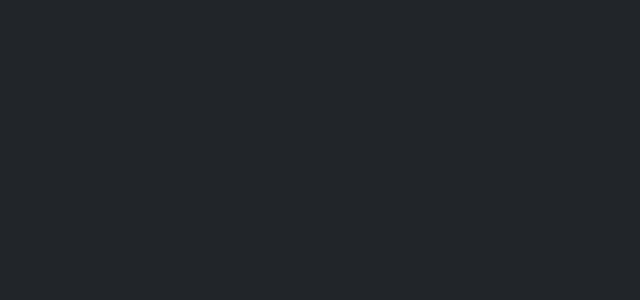
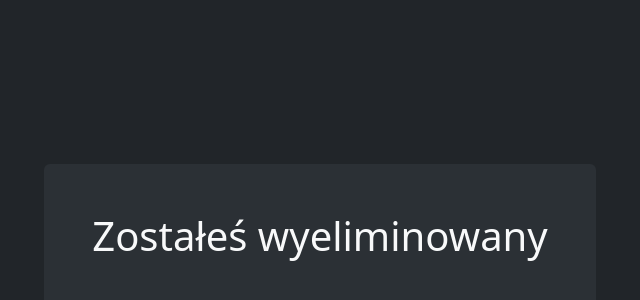
Before and after one commit to m-troja/DRC-Client, a React (Create React App) app: page /kicked/1 in a window 1280 px wide. Before the commit this address had no page. Shown: the part 160-460 px from the top of the page, without its empty margins (320-960 px from the left). Built offline with nearby package versions, Linux system fonts and the light colour scheme.

Commit message:
GUI update, kicked component

```diff
--- a/src/App.js
+++ b/src/App.js
@@ -2,6 +2,7 @@ import {BrowserRouter, Route, Routes} from 'react-router-dom';
 
 import Panel from "./components/userPanel/Panel";
 import Join from "./components/join/Join";
+import Kicked from "./components/Kicked";
 
 function App() {
 
@@ -11,6 +12,7 @@ function App() {
                 <Route path="/" element={ <Join/> } />
                 <Route path="/user/:username" element={ <Panel role="user"/> } />
                 <Route path="/admin" element={ <Panel username="ADMIN" role="admin"/> } />
+                <Route path="/kicked/:username" element={ <Kicked/> } />
             </Routes>
         </BrowserRouter>
     );
--- /dev/null
+++ b/src/components/AllAnswers.js
@@ -0,0 +1,25 @@
+function AllAnswers({answers}) {
+
+    return (
+        <div className="my-3">
+            <table className="table my-3">
+                <thead>
+                <tr>
+                    <th>Answer</th>
+                    <th>Value</th>
+                </tr>
+                </thead>
+                <tbody>
+                {answers.map(answer => (
+                    <tr key={answer.text}>
+                        <td>{answer.text}</td>
+                        <td>{answer.value}</td>
+                    </tr>
+                ))}
+                </tbody>
+            </table>
+        </div>
+    )
+}
+
+export default AllAnswers;
--- /dev/null
+++ b/src/components/Kicked.js
@@ -0,0 +1,41 @@
+import React, {useEffect} from "react";
+import {useNavigate, useParams} from "react-router-dom";
+
+/**
+ * Component is used to let a user know that he/she has been kicked from the game
+ *
+ * @returns {JSX.Element}
+ */
+function Kicked({username}) {
+    const [message, setMessage] = React.useState('');
+
+    const params = useParams();
+    if (!username) {
+        username = params.username;
+        username = username.toLowerCase();
+    }
+
+    useEffect(() => {
+        if(username === "kuba") {
+            setMessage("Zostałeś wyeliminowany");
+        }
+        else if(username.endsWith("a")) {
+            setMessage("Zostałaś wyeliminowana");
+        }
+        else {
+            setMessage("Zostałeś wyeliminowany");
+        }
+        }, [username]
+    )
+
+    return(
+        <div className="d-flex justify-content-center align-items-center min-vh-100">
+            <div className="mx-auto bg-body-tertiary text-light p-5 rounded gap-2">
+                <h1> {message} </h1>
+            </div>
+        </div>
+
+    )
+}
+
+export default Kicked;
--- /dev/null
+++ b/src/components/Question.js
@@ -0,0 +1,10 @@
+function Question({question}) {
+
+    return (
+        <div>
+            <h1 className="display-4"> {question}</h1>
+        </div>
+    )
+}
+
+export default Question;
--- a/src/components/userPanel/Panel.js
+++ b/src/components/userPanel/Panel.js
@@ -1,9 +1,11 @@
-import React, {useEffect, useRef, useState} from "react";
+import React, {useEffect, useState} from "react";
 import { Client } from '@stomp/stompjs';
 import SockJS from "sockjs-client";
 import axios from "axios";
-import {useParams} from "react-router-dom";
+import {Navigate, useParams} from "react-router-dom";
 import Players from "../Players";
+import AllAnswers from "../AllAnswers";
+import Question from "../Question";
 
 /**
  * Component is used as the main panel for users. It changes the content based on the role
@@ -16,6 +18,7 @@ function Panel({username, role}) {
 
     // Use states
     const [isConnected, setIsConnected] = useState(false);
+    const [isKicked, setIsKicked] = useState(false);
     const [dangerMessage, setDangerMessage] = useState("");
     const [players, setPlayers] = useState([]);
     const [answers, setAnswers] = useState([]);
@@ -83,7 +86,9 @@ function Panel({username, role}) {
                 // Kick from the web socket on request
                 client.subscribe(`/user/${username}/queue/kick`, (message) => {
                     console.log("Kicked from game");
+
                     setDangerMessage("You have been kicked from the game");
+                    setIsKicked(true);
                     disconnectFromWebSocket();
                     }
                 )
@@ -136,6 +141,9 @@ function Panel({username, role}) {
         }
     }, []);
 
+    useEffect(() => {
+        console.log("isKicked changed:", isKicked);
+    }, [isKicked]);
     /**
      * Use this function to disconnect from the websocket
      */
@@ -184,29 +192,14 @@ function Panel({username, role}) {
     }
 
     // RENDER ======================================================
+    if (isKicked) {
+        return <Navigate to={`/kicked/${username}`} replace />
+    }
+
     return(
         <div className="container my-10 bg-body-tertiary text-light p-5 rounded gap-2 my-auto">
-            <h1 className="display-4">Hello {username}</h1>
-
             <div className="my-3"></div>
 
-            {gameId > 0 && (<p> {gameId}</p>)}
-
-            {
-                question && (
-                    <div className="alert alert-primary">
-                        {question}
-                    </div>
-                )
-            }
-
-            {
-                isConnected && (
-                    <div className="alert alert-success">
-                        You are connected!
-                    </div>
-                )
-            }
             {
                 dangerMessage && (
                     <div className="alert alert-danger">
@@ -223,25 +216,12 @@ function Panel({username, role}) {
                 </>
             )}
 
-            <div className="my-3">
-                <h2> Answers </h2>
-                <table className="table my-3">
-                    <thead>
-                    <tr>
-                        <th>Answer</th>
-                        <th>Value</th>
-                    </tr>
-                    </thead>
-                    <tbody>
-                    {answers.map(answer => (
-                        <tr key={answer.text}>
-                            <td>{answer.text}</td>
-                            <td>{answer.value}</td>
-                        </tr>
-                    ))}
-                    </tbody>
-                </table>
-            </div>
+            <Question question={question}/>
+
+            {answers.length > 0 && (
+                <AllAnswers answers={answers}/>
+            )}
+
 
         </div>
     );
```
